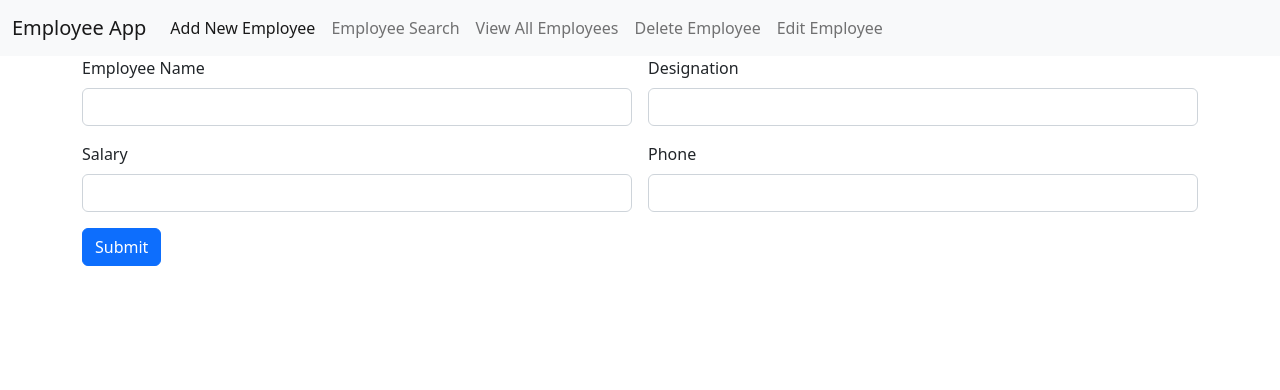
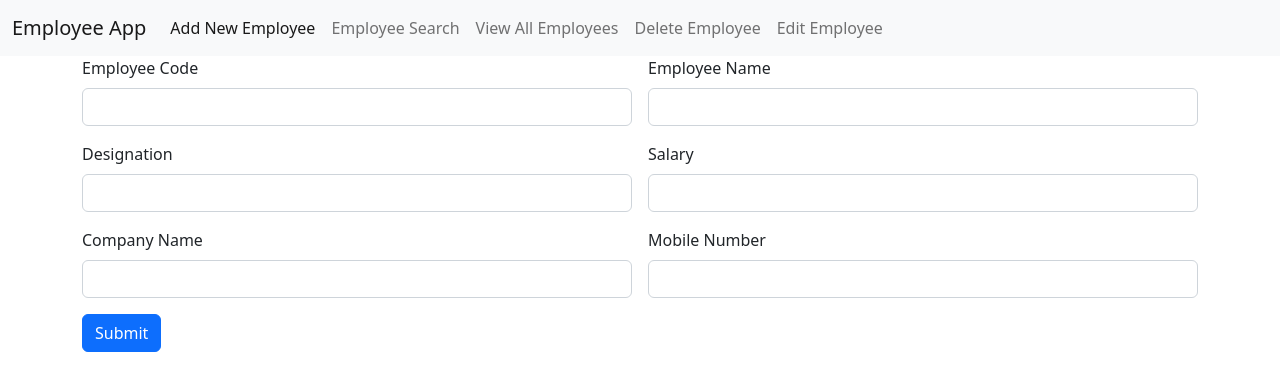
Before and after one commit to amalvprakash/Employee-Angular-App, an Angular app: page /entry in a window 1280 px wide. Shown: the top 390 px of the page. Built offline with nearby package versions, Linux system fonts and the light colour scheme.

Commit message:
Addded api integration

```diff
--- /dev/null
+++ b/src/app/api.service.ts
@@ -0,0 +1,18 @@
+import { HttpClient } from '@angular/common/http';
+import { Injectable } from '@angular/core';
+
+@Injectable({
+  providedIn: 'root'
+})
+export class ApiService {
+
+
+  constructor(private http:HttpClient) { }
+
+  fetchEmployee= () =>{
+    return this.http.get("http://localhost:8080/viewall")
+  }
+  addEmployee= (dataToSend:any) => {
+    return this.http.post("http://localhost:8080/add",dataToSend)
+  }
+}
--- a/src/app/app.module.ts
+++ b/src/app/app.module.ts
@@ -12,7 +12,7 @@ import { EmployeeDeleteComponent } from './employee-delete/employee-delete.compo
 import { EditEmployeeComponent } from './edit-employee/edit-employee.component';
 import { NavbarComponent } from './navbar/navbar.component';
 import { FormsModule } from '@angular/forms';
-
+import { HttpClientModule } from '@angular/common/http';
 const myRoute:Routes = [
   {
     path:"",
@@ -60,7 +60,8 @@ const myRoute:Routes = [
     BrowserModule,
     AppRoutingModule,
     RouterModule.forRoot(myRoute),
-    FormsModule
+    FormsModule,
+    HttpClientModule
   ],
   providers: [],
   bootstrap: [AppComponent]
--- a/src/app/employee-entry/employee-entry.component.html
+++ b/src/app/employee-entry/employee-entry.component.html
@@ -4,23 +4,38 @@
         <div class="col col-12 col-sm-12 col-md-12 col-lg-12 col-xl-12 col-xxl-12">
 
             <div class="row g-3">
-
+                <div class="col col-12 col-sm-6 col-md-6 col-lg-6 col-xl-6 col-xxl-6">
+                    <label for="" class="form-label">Employee Code</label>
+                    <input type="text" name="empCode" [(ngModel)]="empCode" class="form-control">
+                </div>
                 <div class="col col-12 col-sm-6 col-md-6 col-lg-6 col-xl-6 col-xxl-6">
                     <label for="" class="form-label">Employee Name</label>
                     <input type="text" name="name" [(ngModel)]="name" class="form-control">
                 </div>
                 <div class="col col-12 col-sm-6 col-md-6 col-lg-6 col-xl-6 col-xxl-6">
                     <label for="" class="form-label">Designation</label>
-                    <input type="text" name="desg" [(ngModel)]="desg" class="form-control">
+                    <input type="text" name="dsgn" [(ngModel)]="dsgn" class="form-control">
                 </div>
                 <div class="col col-12 col-sm-6 col-md-6 col-lg-6 col-xl-6 col-xxl-6">
                     <label for="" class="form-label">Salary</label>
                     <input type="text" name="salary" [(ngModel)]="salary" class="form-control">
                 </div>
                 <div class="col col-12 col-sm-6 col-md-6 col-lg-6 col-xl-6 col-xxl-6">
-                    <label for="" class="form-label">Phone</label>
-                    <input type="text" name="phone" [(ngModel)]="phone" class="form-control">
+                    <label for="" class="form-label">Company Name</label>
+                    <input type="text" name="companyName" [(ngModel)]="companyName" class="form-control">
                 </div>
+                <div class="col col-12 col-sm-6 col-md-6 col-lg-6 col-xl-6 col-xxl-6">
+                    <label for="" class="form-label">Mobile Number</label>
+                    <input type="text" name="mobileNumber" [(ngModel)]="mobileNumber" class="form-control">
+                </div>
+                <!-- <div class="col col-12 col-sm-6 col-md-6 col-lg-6 col-xl-6 col-xxl-6">
+                    <label for="" class="form-label">User Name</label>
+                    <input type="text" name="username" [(ngModel)]="username" class="form-control">
+                </div>
+                <div class="col col-12 col-sm-6 col-md-6 col-lg-6 col-xl-6 col-xxl-6">
+                    <label for="" class="form-label">Password</label>
+                    <input type="password" name="password" [(ngModel)]="password" class="form-control">
+                </div> -->
                 <div class="col col-12 col-sm-12 col-md-12 col-lg-12 col-xl-12 col-xxl-12">
                     <button (click)="readValues()" class="btn btn-primary">Submit</button>
                 </div>
--- a/src/app/employee-entry/employee-entry.component.ts
+++ b/src/app/employee-entry/employee-entry.component.ts
@@ -1,4 +1,5 @@
 import { Component } from '@angular/core';
+import { ApiService } from '../api.service';
 
 @Component({
   selector: 'app-employee-entry',
@@ -6,18 +7,38 @@ import { Component } from '@angular/core';
   styleUrls: ['./employee-entry.component.css']
 })
 export class EmployeeEntryComponent {
+  empCode=""
   name=""
-  desg=""
+  dsgn=""
   salary=""
-  phone=""
+  companyName=""
+  mobileNumber=""
+  // username=""
+  // password=""
 
+  constructor(private api:ApiService){}
   readValues =() =>{
     let data:any ={
+      "empCode":this.empCode,
       "name":this.name,
-      "desg":this.desg,
+      "dsgn":this.dsgn,
       "salary":this.salary,
-      "phone":this.phone
+      "companyName":this.companyName,
+      "mobileNumber":this.mobileNumber,
+      // "username":this.username,
+      // "password":this.password
     }
-    console.log(data)
+    this.api.addEmployee(data).subscribe(
+      (response:any) => {
+        console.log(response)
+        if (response.status == "success") {
+          alert("Patients Added SuccessFully")
+
+
+        } else {
+          alert("Something went wrong!!!")
+        }
+      }
+    )
   }
-}
+  }
--- a/src/app/employeelist/employeelist.component.html
+++ b/src/app/employeelist/employeelist.component.html
@@ -8,18 +8,22 @@
                 <table class="table">
                     <thead>
                       <tr>
+                        <th scope="col">Employee Code</th>
                         <th scope="col">Name</th>
                         <th scope="col">Designation</th>
+                        <th scope="col">Company Name</th>
+                        <th scope="col">Mobile Number</th>
                         <th scope="col">Salary</th>
-                        <th scope="col">Phone</th>
                       </tr>
                     </thead>
                     <tbody>
                       <tr *ngFor="let i of data">
+                        <td>{{i.empCode}}</td>
                         <td>{{i.name}}</td>
-                        <td>{{i.desg}}</td>
+                        <td>{{i.dsgn}}</td>
+                        <td>{{i.companyName}}</td>
+                        <td>{{i.mobileNumber}}</td>
                         <td>{{i.salary}}</td>
-                        <td>{{i.phone}}</td>
                       </tr>
                     </tbody>
                   </table>
--- a/src/app/employeelist/employeelist.component.ts
+++ b/src/app/employeelist/employeelist.component.ts
@@ -1,4 +1,5 @@
 import { Component } from '@angular/core';
+import { ApiService } from '../api.service';
 
 @Component({
   selector: 'app-employeelist',
@@ -6,65 +7,15 @@ import { Component } from '@angular/core';
   styleUrls: ['./employeelist.component.css']
 })
 export class EmployeelistComponent {
-  data:any = [
-    {
-      "name":"amal",
-      "desg":"TMG",
-      "salary":25000,
-      "phone":8111858402
-    },
-    {
-      "name":"bob",
-      "desg":"TMG",
-      "salary":25000,
-      "phone":8475487555
-    },
-    {
-      "name":"marly",
-      "desg":"TMG",
-      "salary":25000,
-      "phone":9333224455
-    },
-    {
-      "name":"Charlie",
-      "desg":"TMG",
-      "salary":25000,
-      "phone":9342323221
-    },
-    {
-      "name":"mary",
-      "desg":"TMG",
-      "salary":25000,
-      "phone":8456327272
-    },
-    {
-      "name":"Ram",
-      "desg":"TMG",
-      "salary":25000,
-      "phone":7389298388
-    },
-    {
-      "name":"Julie",
-      "desg":"TMG",
-      "salary":25000,
-      "phone":9897675645
-    },
-    {
-      "name":"John",
-      "desg":"TMG",
-      "salary":25000,
-      "phone":748774575
-    }
 
-]
-  // name = "amal"
-  // desg = "TMG"
-  // salary = 25000
-  // phone = 8111858402
-  // email = "amal@nest.com"
-  // companyName = "NEST"
-  // yearsOfExp = .03
+  constructor(private api:ApiService){
+    api.fetchEmployee().subscribe(
+      (response)=>{
+        this.data = response;
+      }
+    )
+  }
 
-
+  data:any = []
 
 }
```
